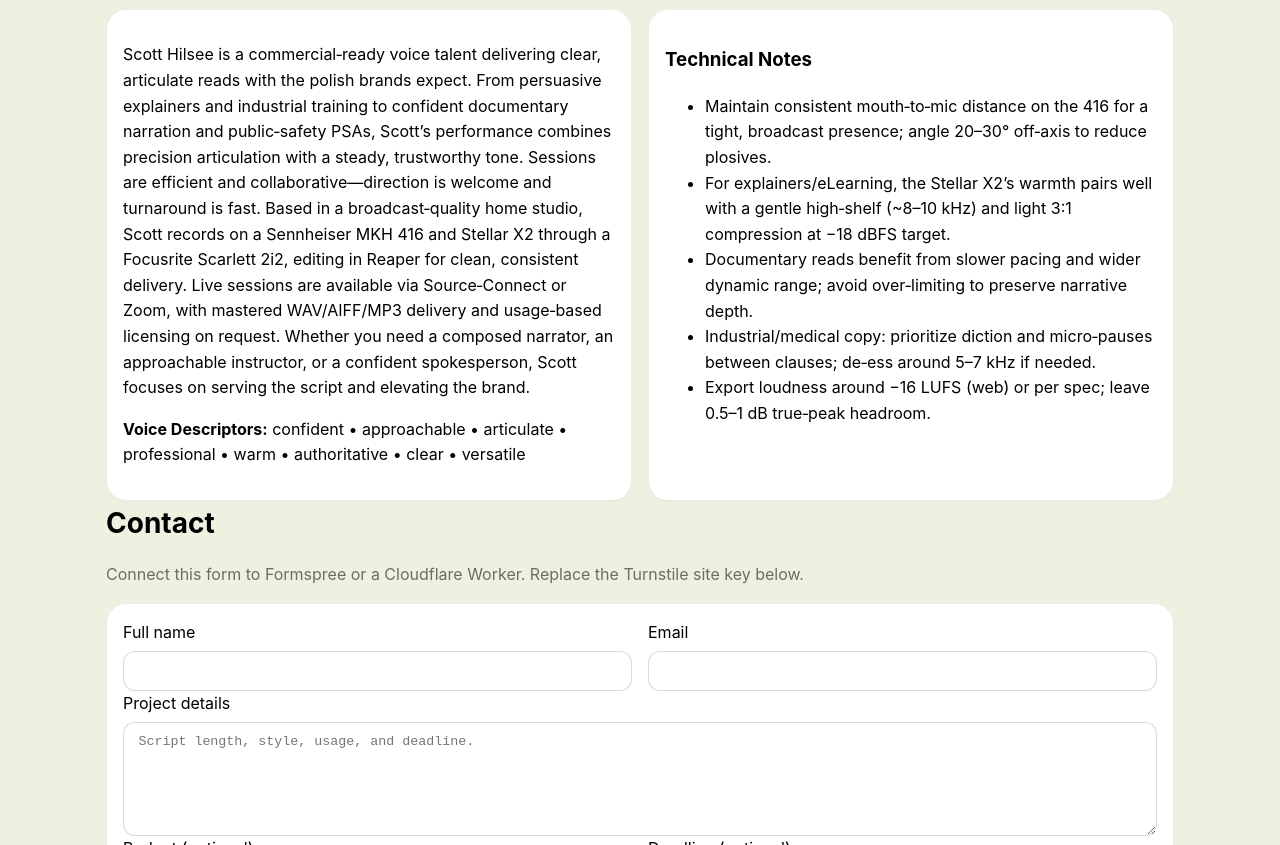
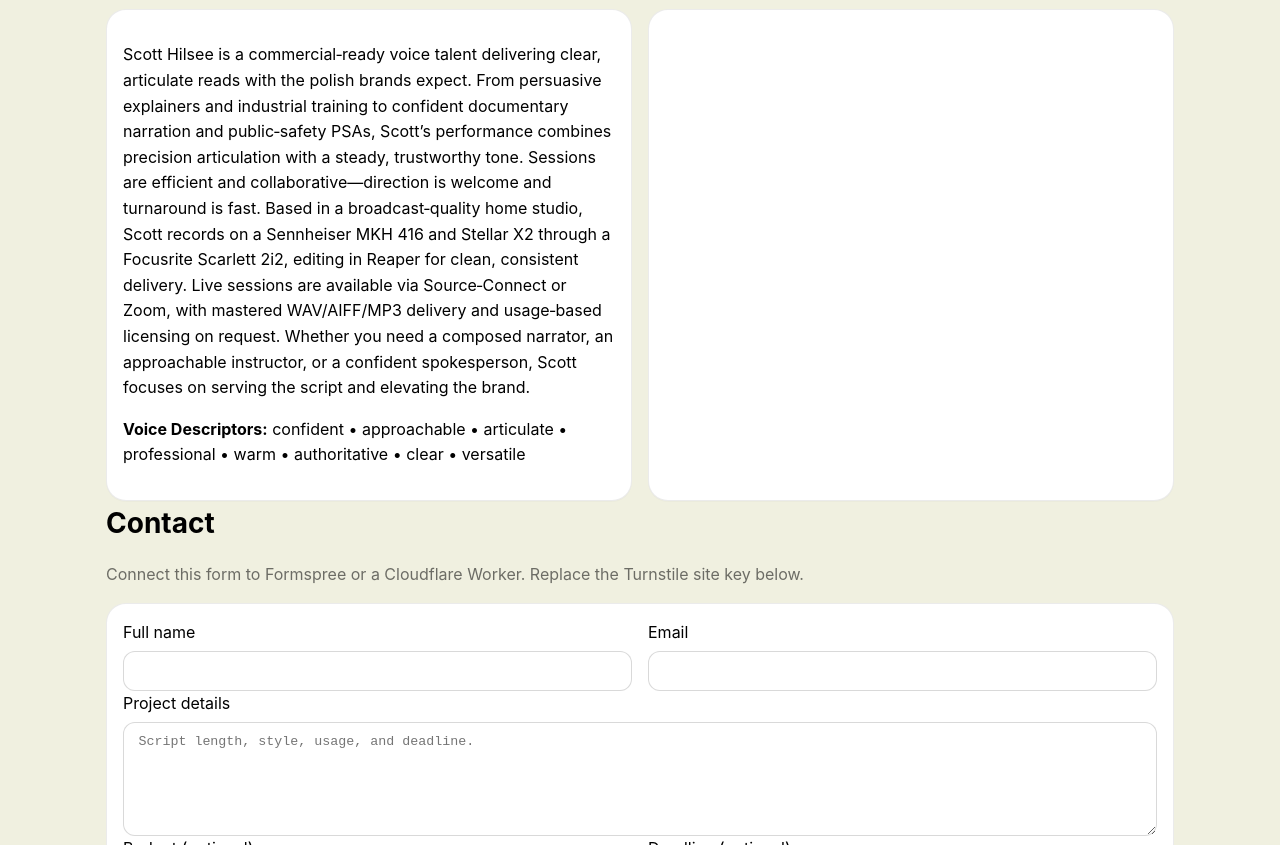
Before and after one commit to IQ506/verbatim, a plain HTML site: page index.html in a window 1280 px wide. Shown: the part 1608-2453 px from the top of the page. Drawn offline with Linux system fonts and the light colour scheme.

Commit message:
Update index.html

```diff
--- a/index.html
+++ b/index.html
@@ -109,14 +109,6 @@ Based in a broadcast‑quality home studio, Scott records on a Sennheiser MKH 41
         <p class="tags"><strong>Voice Descriptors:</strong> confident • approachable • articulate • professional • warm • authoritative • clear • versatile</p>
       </div>
       <div class="card tips">
-        <h3>Technical Notes</h3>
-        <ul>
-          <li>Maintain consistent mouth‑to‑mic distance on the 416 for a tight, broadcast presence; angle 20–30° off‑axis to reduce plosives.</li>
-          <li>For explainers/eLearning, the Stellar X2’s warmth pairs well with a gentle high‑shelf (~8–10 kHz) and light 3:1 compression at −18 dBFS target.</li>
-          <li>Documentary reads benefit from slower pacing and wider dynamic range; avoid over‑limiting to preserve narrative depth.</li>
-          <li>Industrial/medical copy: prioritize diction and micro‑pauses between clauses; de‑ess around 5–7 kHz if needed.</li>
-          <li>Export loudness around −16 LUFS (web) or per spec; leave 0.5–1 dB true‑peak headroom.</li>
-        </ul>
       </div>
     </div>
   </section>
```
